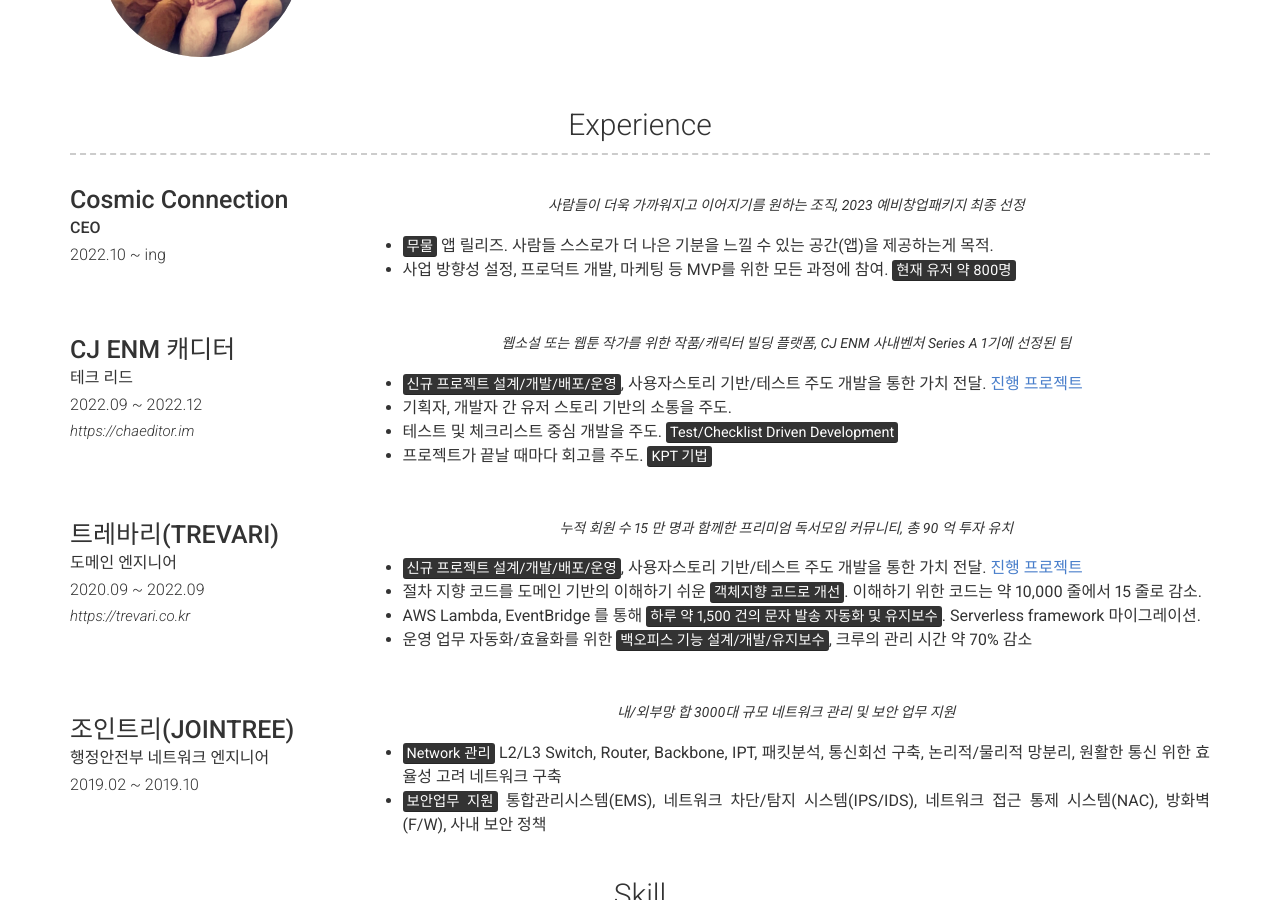
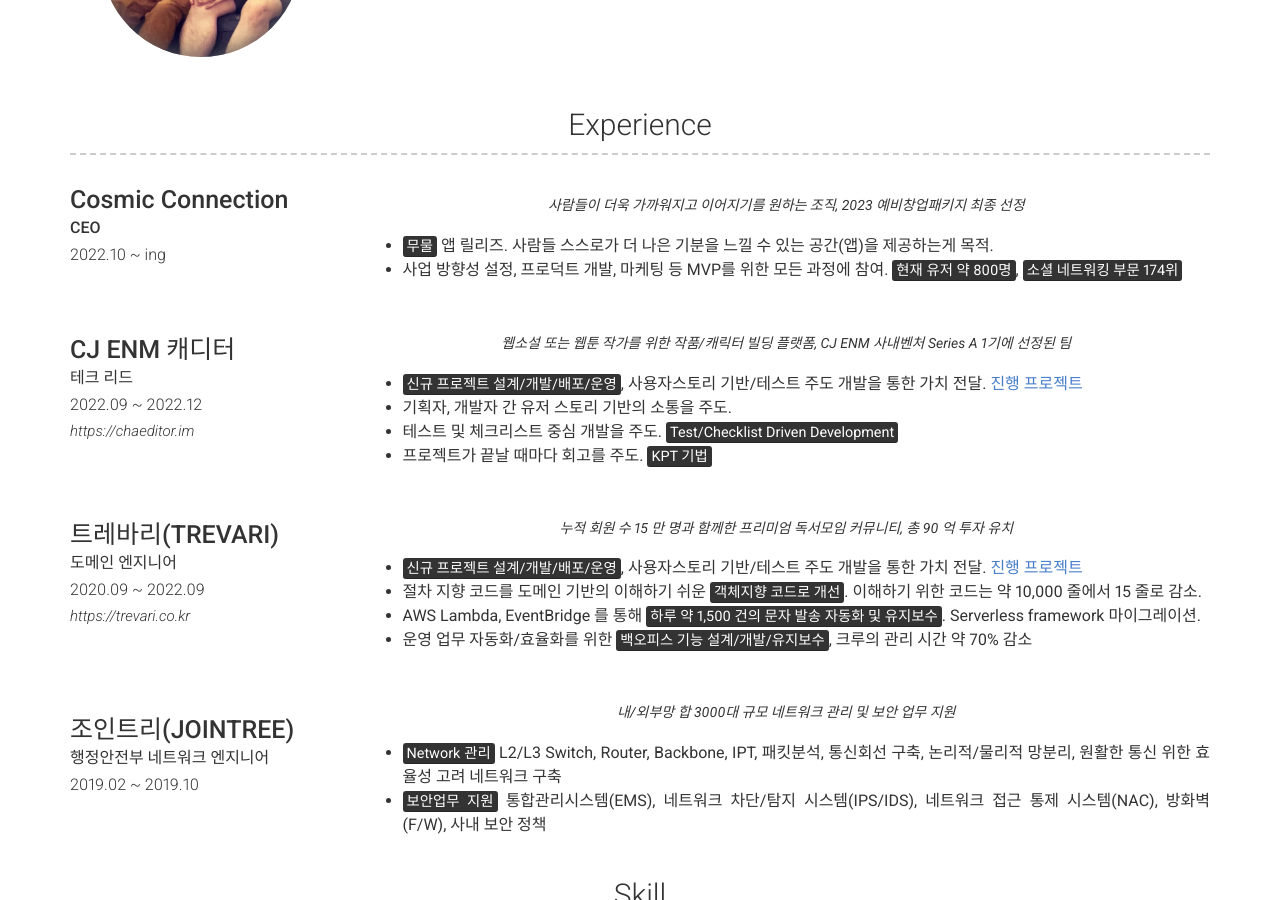
Before and after one commit to currenjin/resume, a Jekyll site: the page built from index.md, in a window 1280 px wide and 900 px high, scrolled down 499 px. Built offline with Jekyll 4.4.1, drawn with Linux system fonts in a browser that asks for light colours; nearby versions of some CDN libraries.

Commit message:
Update _config.yml

```diff
--- a/_config.yml
+++ b/_config.yml
@@ -72,7 +72,7 @@ content:
           사람들이 더욱 가까워지고 이어지기를 원하는 조직, 2023 예비창업패키지 최종 선정
         description: |
           - <mark>무물</mark> 앱 릴리즈. 사람들 스스로가 더 나은 기분을 느낄 수 있는 공간(앱)을 제공하는게 목적.
-          - 사업 방향성 설정, 프로덕트 개발, 마케팅 등 MVP를 위한 모든 과정에 참여. <mark>현재 유저 약 800명</mark>
+          - 사업 방향성 설정, 프로덕트 개발, 마케팅 등 MVP를 위한 모든 과정에 참여. <mark>현재 유저 약 800명</mark>, <mark>소셜 네트워킹 부문 174위</mark>
       - layout: left
         title: CJ ENM 캐디터
         sub_title: 테크 리드
```
